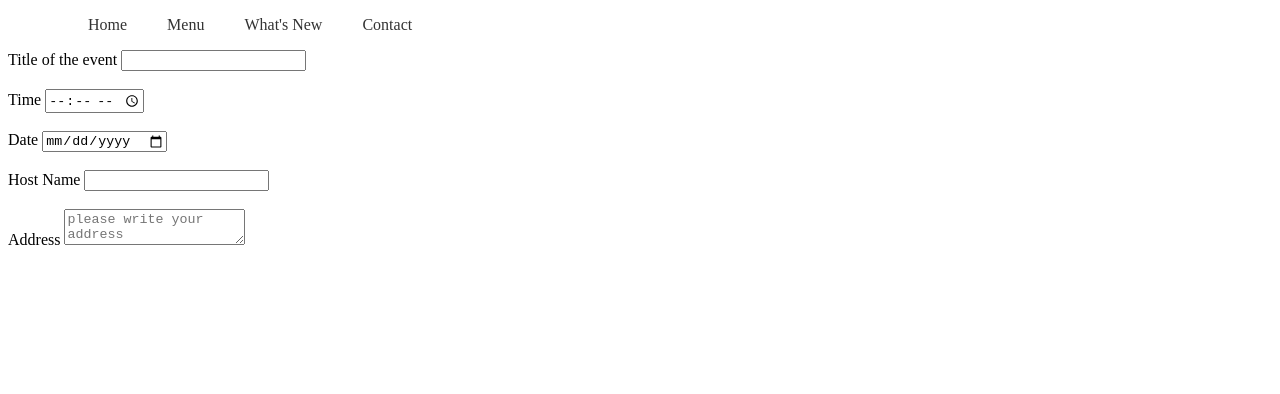
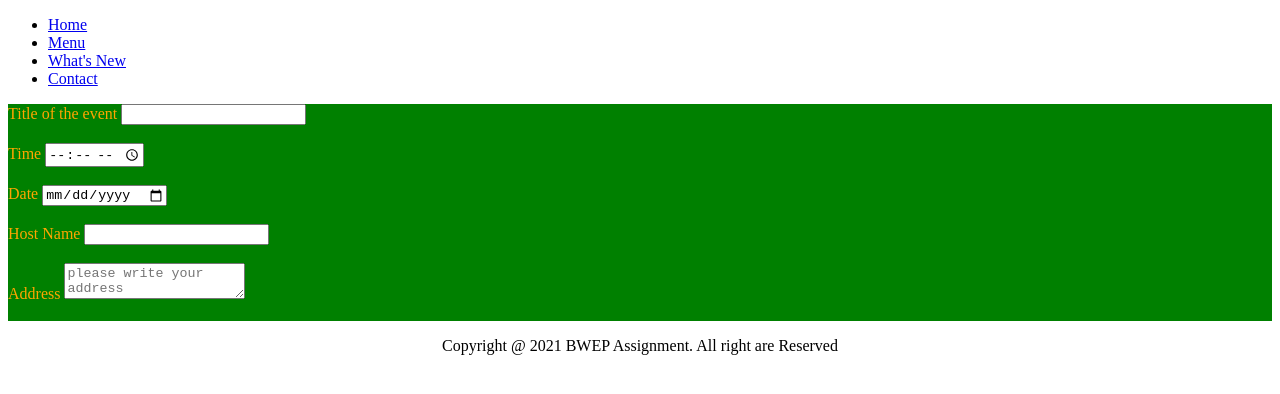
Before and after one commit to F1r3F0x352/BWEB-Assigntment-2, a plain HTML site: page Assignment 1(custom page).html in a window 1280 px wide. Drawn offline with Linux system fonts and the light colour scheme.

Commit message:
Custom templet page

```diff
--- a/Assignment 1(custom page).css
+++ b/Assignment 1(custom page).css
@@ -1,14 +1,24 @@
-header ul{
+.top ul{
   position: relative;
-  display: flex;
+  display: flex;\
+  background: green:
 }
-header ul li{
+.top ul li{
   list-style: none;
 }
-header ul li a{
+.top ul li a{
   display: inline-block;
   color: #333;
   font-weight: 400;
   margin-left: 40px;
   text-decoration: none;
 }
+form
+{
+  background: green;
+  color: orange;
+}
+.bottom p
+{
+
+}
--- a/Assignment 1(custom page).html
+++ b/Assignment 1(custom page).html
@@ -13,7 +13,7 @@
       <li><a href="#">What's New</a></li>
       <li><a href="#">Contact</a></li>
     </ul>
-    </header>
+  </header class="top">
     <form class="input">
       <lable>Title of the event</lable>
     <input type="type"/><br/>
@@ -31,5 +31,8 @@
     <textarea placeholder="please write your address"></textarea><br/>
 <br>
     </form>
+    <header class="bottom">
+      <p align="center">Copyright @ 2021 BWEP Assignment. All right are Reserved </p>
+    </header>
   </body>
 </html>
```
